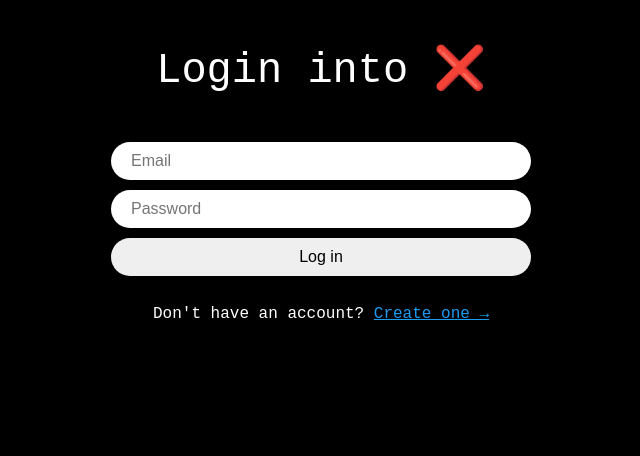
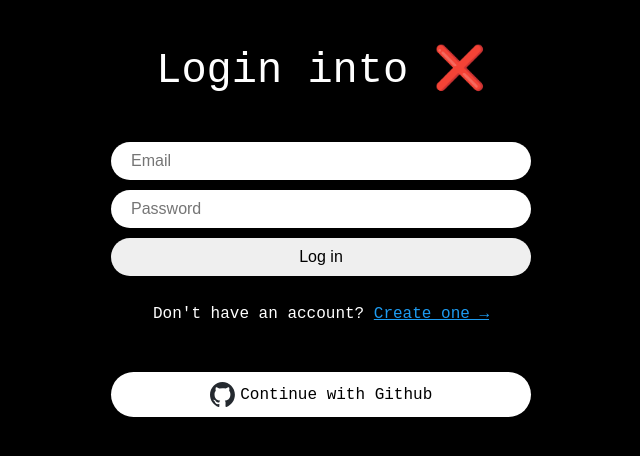
Before and after one commit to coldhailstone/nwitter, a React (Vite) app: page /login in a window 1280 px wide. Shown: the top 456 px of the page, without its empty margins (319-959 px from the left). Built offline with nearby package versions, Linux system fonts and the light colour scheme.

Commit message:
3.5 Github Login

```diff
--- /dev/null
+++ b/src/components/github-btn.tsx
@@ -0,0 +1,44 @@
+import { GithubAuthProvider, signInWithPopup } from 'firebase/auth';
+import styled from 'styled-components';
+import { auth } from '../firebase';
+import { useNavigate } from 'react-router-dom';
+
+const Button = styled.span`
+    margin-top: 50px;
+    background-color: white;
+    font-weight: 500;
+    width: 100%;
+    color: black;
+    padding: 10px 20px;
+    border-radius: 50px;
+    border: 0;
+    display: flex;
+    gap: 5px;
+    align-items: center;
+    justify-content: center;
+    cursor: pointer;
+`;
+
+const Logo = styled.img`
+    height: 25px;
+`;
+
+export default function GithubButton() {
+    const navigate = useNavigate();
+    const onClick = async () => {
+        try {
+            const provider = new GithubAuthProvider();
+            await signInWithPopup(auth, provider);
+            navigate('/');
+        } catch (error) {
+            console.error(error);
+        }
+    };
+
+    return (
+        <Button onClick={onClick}>
+            <Logo src='/github-mark.svg' />
+            Continue with Github
+        </Button>
+    );
+}
--- a/src/routes/create-account.tsx
+++ b/src/routes/create-account.tsx
@@ -10,6 +10,7 @@
     Title,
     Wrapper,
 } from '../components/auth-components';
+import GithubButton from '../components/github-btn';
 import { auth } from '../firebase';
 
 export default function CreateAccount() {
@@ -93,6 +94,7 @@
             <Switcher>
                 Already have an account? <Link to='/login'>Log in &rarr;</Link>
             </Switcher>
+            <GithubButton />
         </Wrapper>
     );
 }
--- a/src/routes/login.tsx
+++ b/src/routes/login.tsx
@@ -10,6 +10,7 @@
     Title,
     Wrapper,
 } from '../components/auth-components';
+import GithubButton from '../components/github-btn';
 import { auth } from '../firebase';
 
 export default function CreateAccount() {
@@ -72,6 +73,7 @@
             <Switcher>
                 Don't have an account? <Link to='/create-account'>Create one &rarr;</Link>
             </Switcher>
+            <GithubButton />
         </Wrapper>
     );
 }
```
Also changed, not shown: public/github-mark.svg (added).
